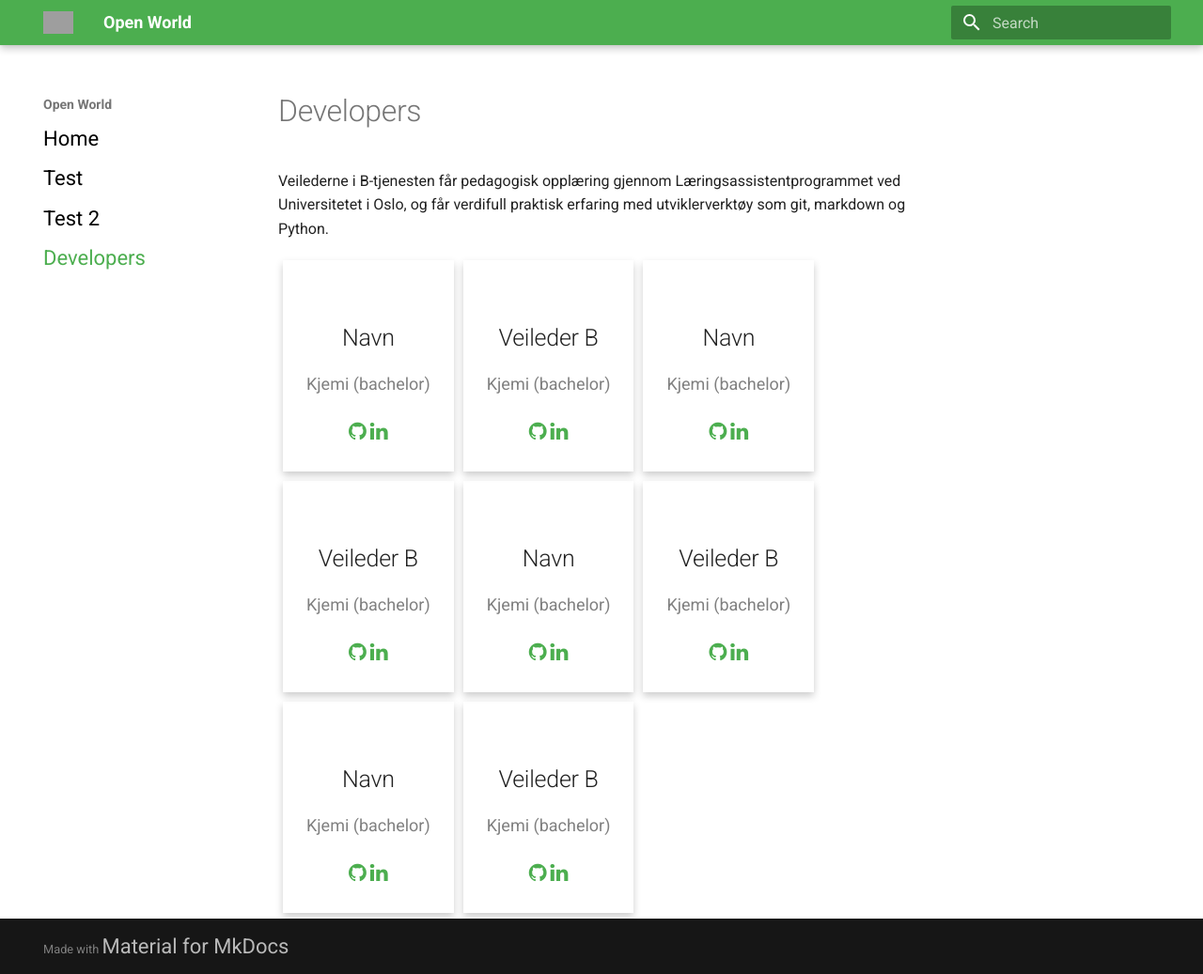
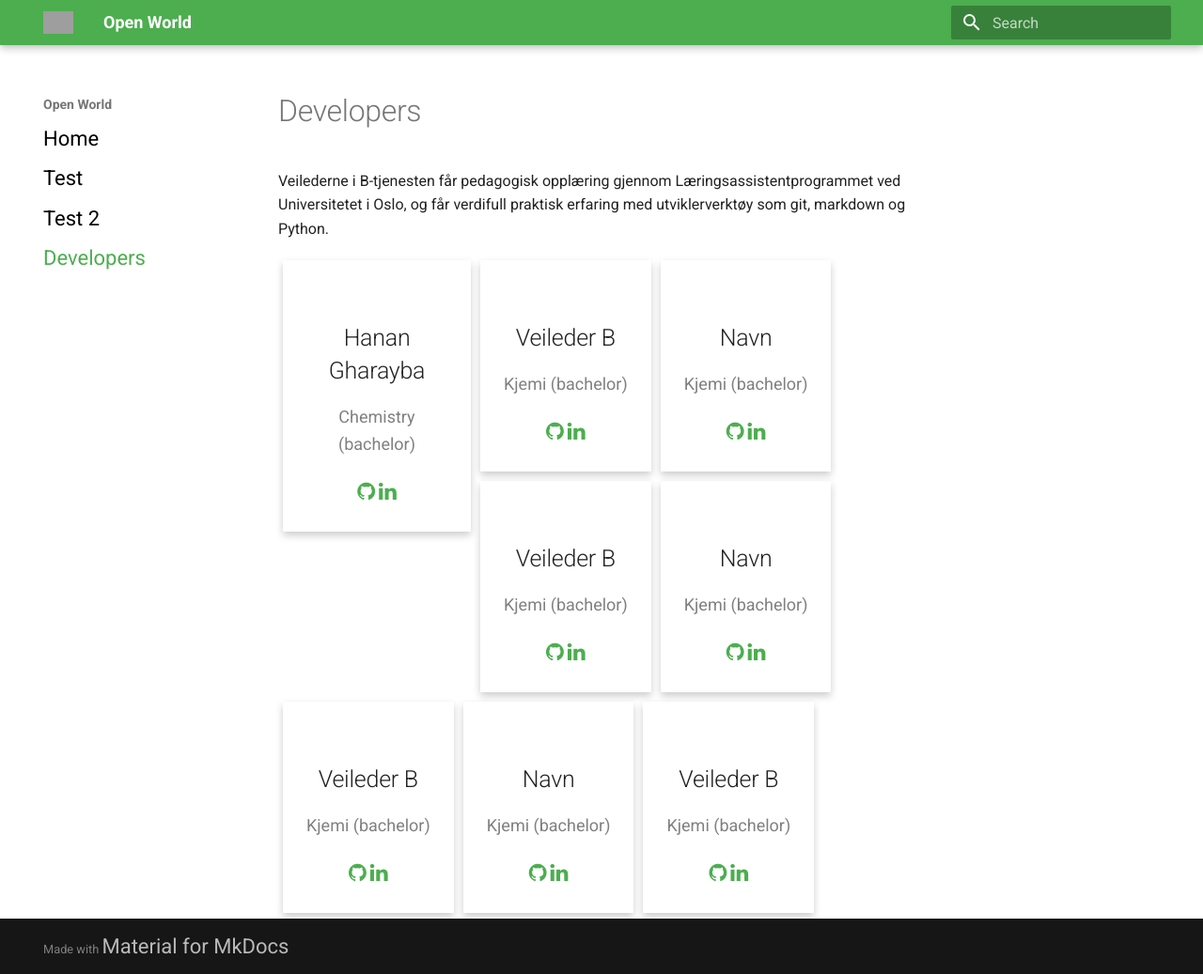
Before and after one commit to audunsh/openworld, an MkDocs documentation site: the page built from docs/developers.md, in a window 1280 px wide and 1037 px high. Shown: the whole window at 94% size. Built offline with MkDocs 1.6.1 and Material for MkDocs 9.7.7, drawn with Linux system fonts in a browser that asks for light colours; grey boxes are pictures that could not be loaded.

Commit message:
added myself

```diff
--- a/docs/developers.md
+++ b/docs/developers.md
@@ -57,10 +57,10 @@ button:hover, a:hover {
 
 
   <div class="card">
-    <h2>Navn</h2>
-    <p class="title">Kjemi (bachelor)</p>
-    <a href="#"><i class="fa fa-github"></i></a>
-    <a href="#"><i class="fa fa-linkedin"></i></a>
+    <h2>Hanan Gharayba</h2>
+    <p class="title">Chemistry (bachelor)</p>
+    <a href="https://github.com/HananGharayba"><i class="fa fa-github"></i></a>
+    <a href="https://www.linkedin.com/in/hanan-gharayba-6a5799207/"><i class="fa fa-linkedin"></i></a>
   </div>
 
   <div class="card">
```
